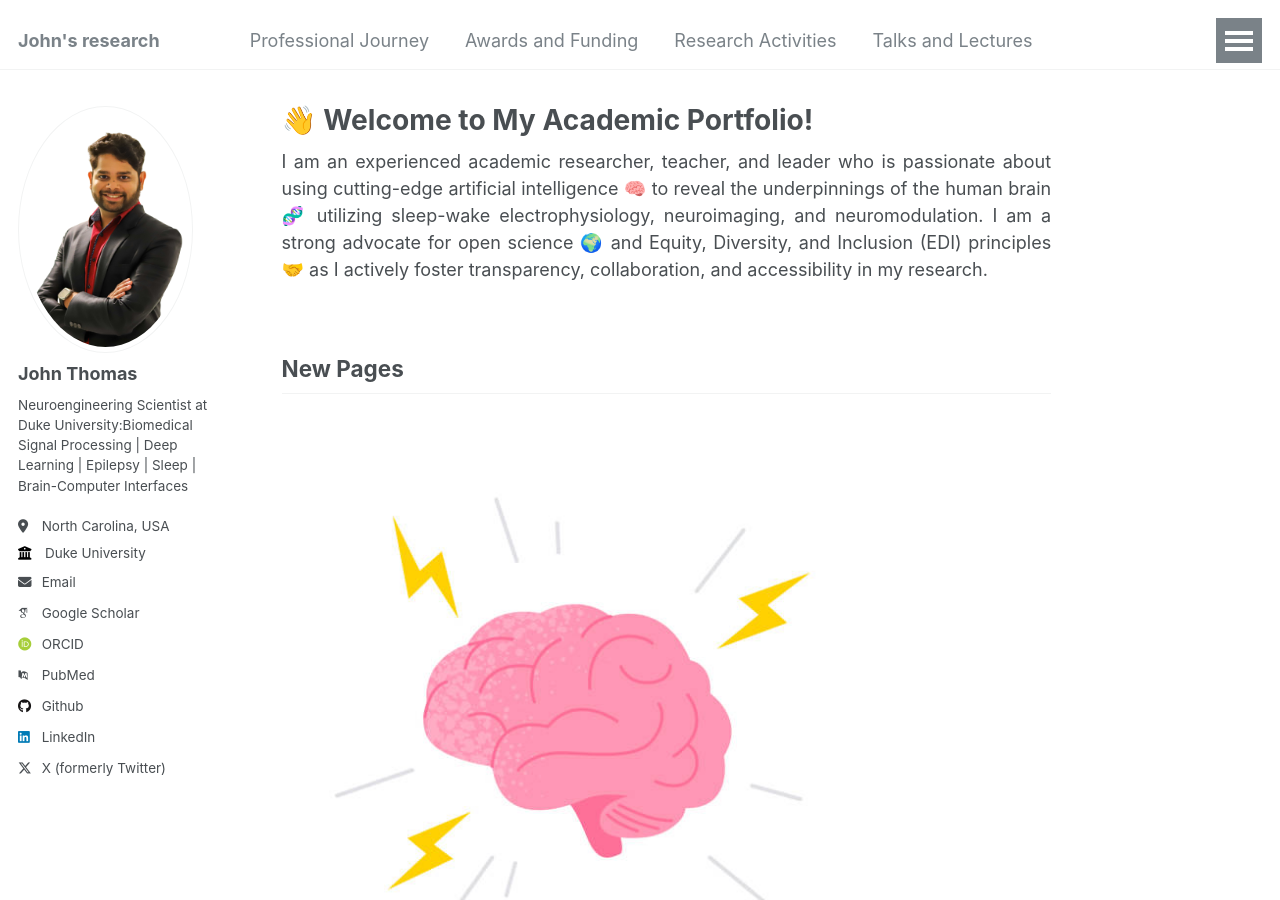
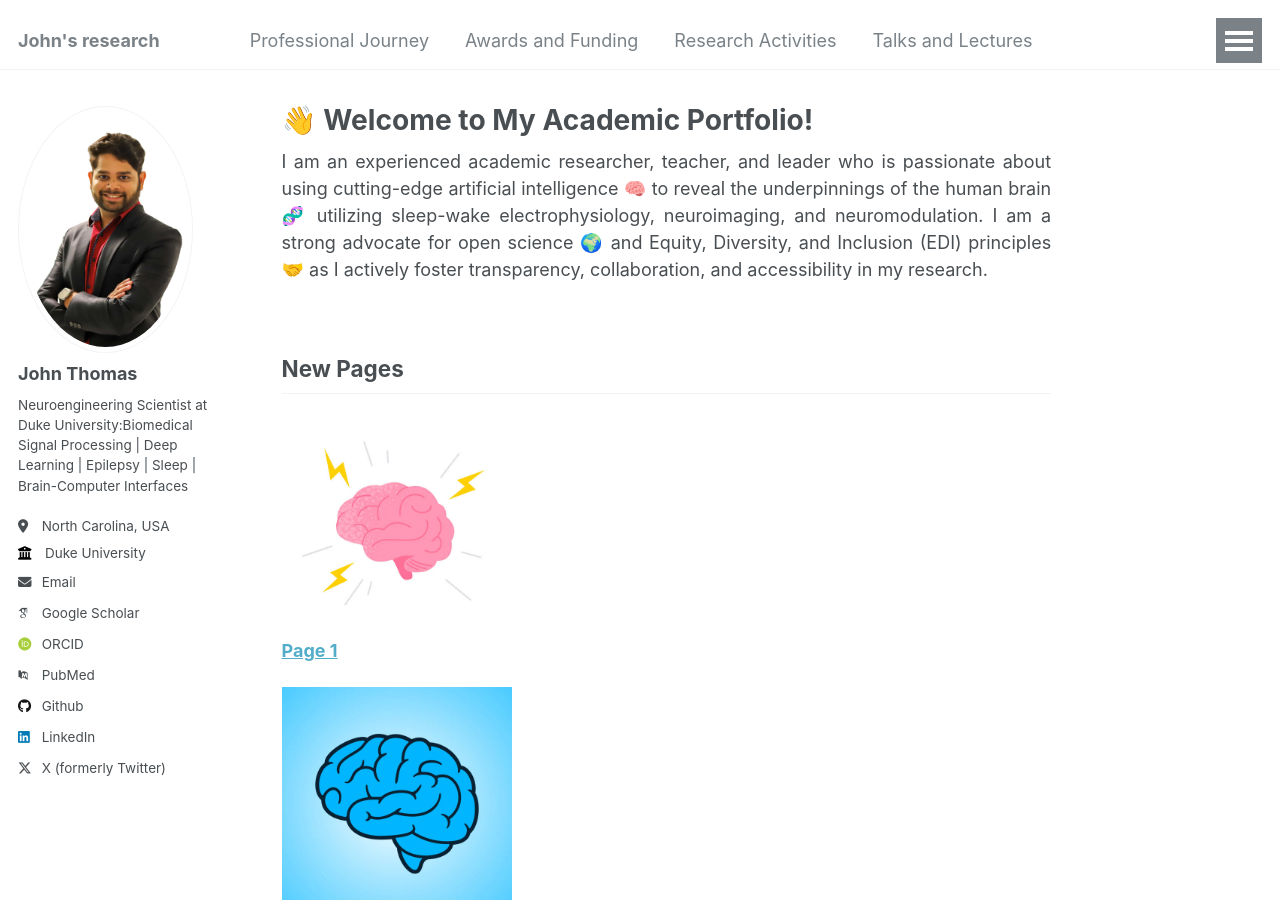
Before and after one commit to johnthomasphd/johnthomasphd.github.io, a Jekyll site: the page built from _pages/about.md, in a window 1280 px wide and 900 px high. Built offline with Jekyll 4.4.1, drawn with Linux system fonts in a browser that asks for light colours; some web fonts are replaced.

Commit message:
Update about.md

```diff
--- a/_pages/about.md
+++ b/_pages/about.md
@@ -18,17 +18,17 @@ I am an experienced academic researcher, teacher, and leader who is passionate a
 ## New Pages
 
 <a href="https://johnthomasphd.github.io/_pages/about_page_1.md">
-  <img src="https://johnthomasphd.github.io/images/photo_1.png" alt="Page 1" style="width:100%; max-width:600px;">
+  <img src="https://johnthomasphd.github.io/images/photo_1.png" alt="Page 1" style="width:30%; max-width:600px;">
 </a>
 **[Page 1](https://johnthomasphd.github.io/_pages/about_page_1.md)**
 
 <a href="https://johnthomasphd.github.io/_pages/about_page_2.md">
-  <img src="https://johnthomasphd.github.io/images/photo_2.png" alt="Page 2" style="width:100%; max-width:600px;">
+  <img src="https://johnthomasphd.github.io/images/photo_2.png" alt="Page 2" style="width:30%; max-width:600px;">
 </a>
 **[Page 2](https://johnthomasphd.github.io/_pages/about_page_2.md)**
 
 <a href="https://johnthomasphd.github.io/_pages/about_page_3.md">
-  <img src="https://johnthomasphd.github.io/images/photo_3.png" alt="Page 3" style="width:100%; max-width:600px;">
+  <img src="https://johnthomasphd.github.io/images/photo_3.png" alt="Page 3" style="width:30%; max-width:600px;">
 </a>
 **[Page 3](https://johnthomasphd.github.io/_pages/about_page_3.md)**
 
```
